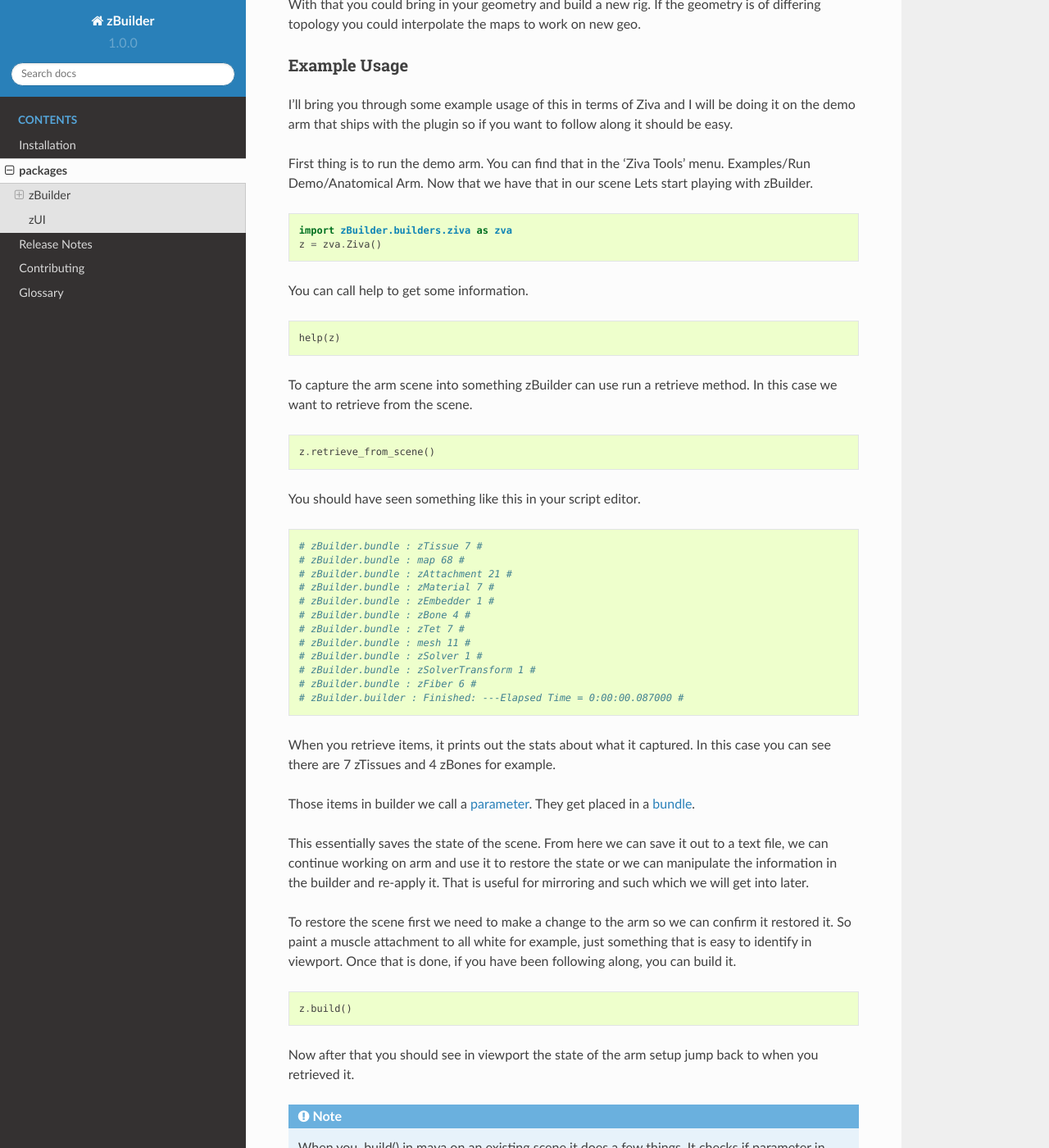
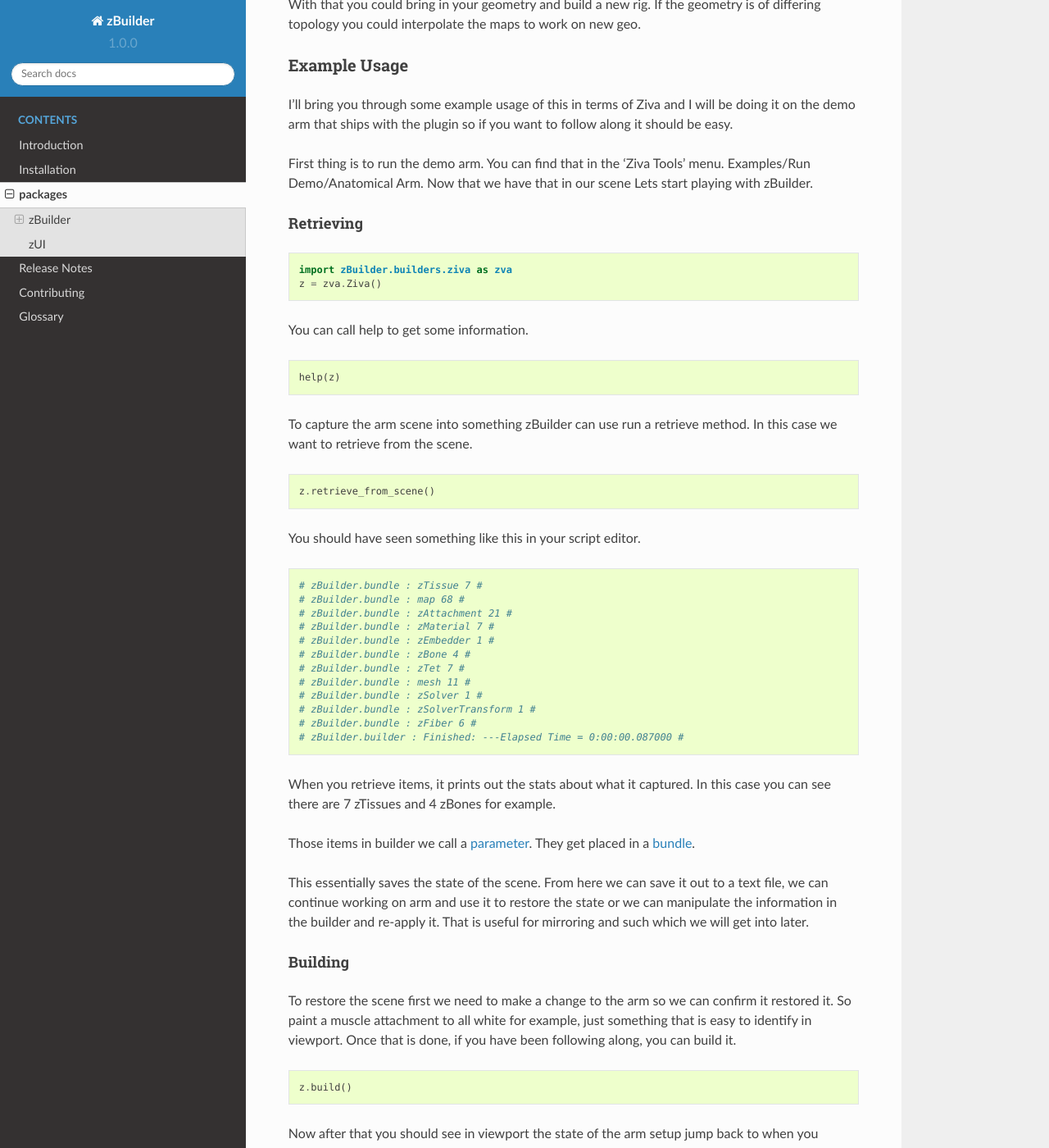
Before and after one commit to Unity-Technologies/ziva-vfx-utils, a Sphinx documentation site: the page built from docs/packages.rst, in a window 1280 px wide and 1400 px high, scrolled down 366 px. Shown: the whole window at 82% size. Built offline with Sphinx 7.4.7 and the Read the Docs theme 2.0.0, drawn with Linux system fonts in a browser that asks for light colours.

Commit message:
doc updates

```diff
--- a/docs/index.rst
+++ b/docs/index.rst
@@ -10,6 +10,7 @@
     :maxdepth: 1
     :caption: Contents
 
+    introduction
     installation
     packages
     release
--- /dev/null
+++ b/docs/introduction.rst
@@ -0,0 +1,4 @@
+Introduction
+============
+
+zBuilder is a tool for extracting part of a Maya scene into a Python representation that's easy to manipulate, save to disk, and re-apply to a Maya scene. It has lots of support for manipulating Ziva creatures
--- a/docs/packages.rst
+++ b/docs/packages.rst
@@ -25,6 +25,9 @@
 First thing is to run the demo arm.  You can find that in the 'Ziva Tools' menu.
 Examples/Run Demo/Anatomical Arm.  Now that we have that in our scene Lets start
 playing with zBuilder.
+
+Retrieving
+^^^^^^^^^^
 
 .. code-block:: python
 
@@ -71,6 +74,9 @@
 information in the builder and re-apply it.  That is useful for mirroring and such
 which we will get into later.
 
+Building
+^^^^^^^^
+
 To restore the scene first we need to make a change to the arm so we can confirm
 it restored it.  So paint a muscle attachment to all white for example, just
 something that is easy to identify in viewport.  Once that is done, if you
@@ -89,6 +95,8 @@
     if parameter in builder exists in scene.  If it doesn't exist it tries to build
     it in scene.  If it does exist, it updates the scene to what is in builder.
 
+
+
 extending
 ~~~~~~~~~
 
```
